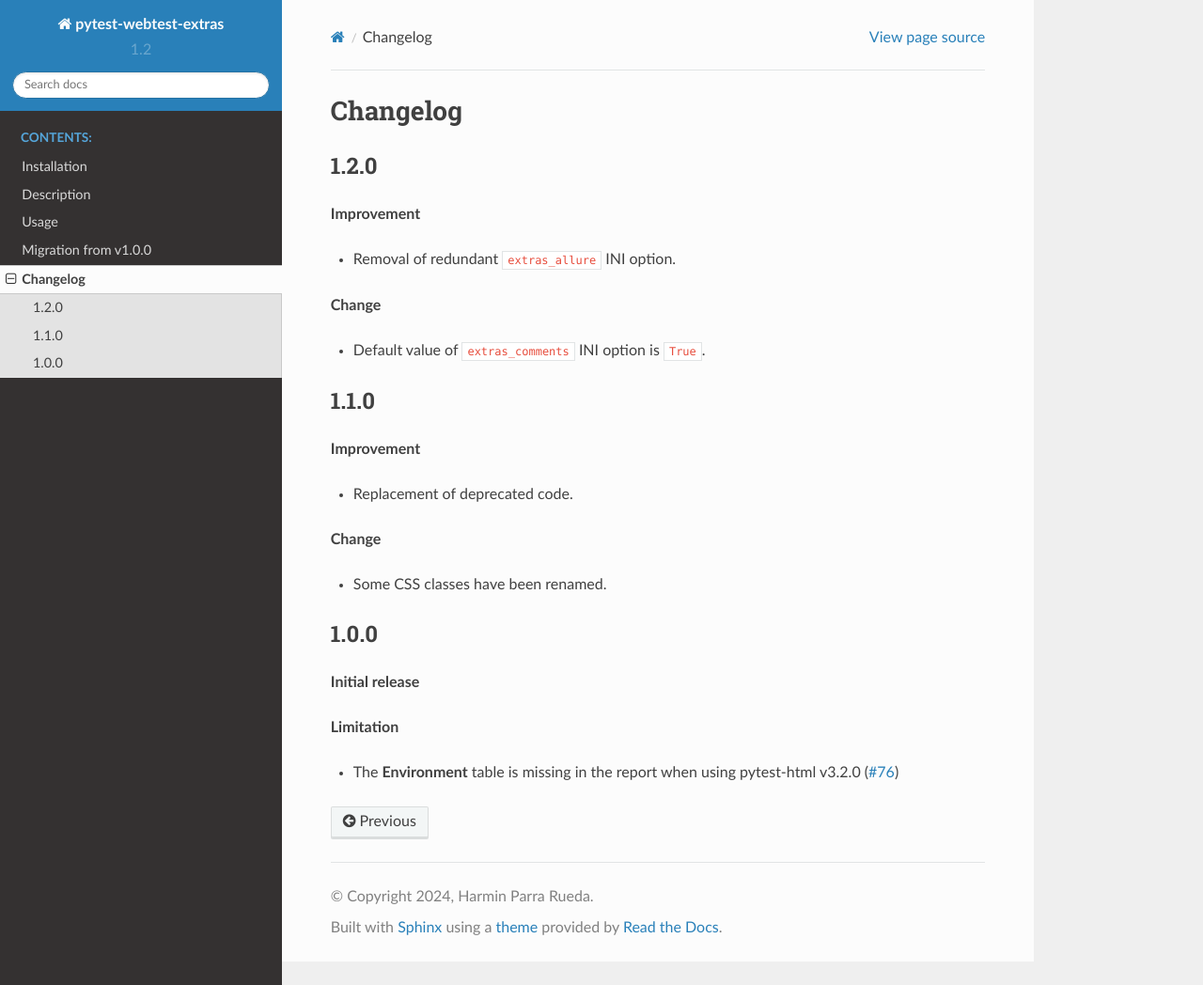
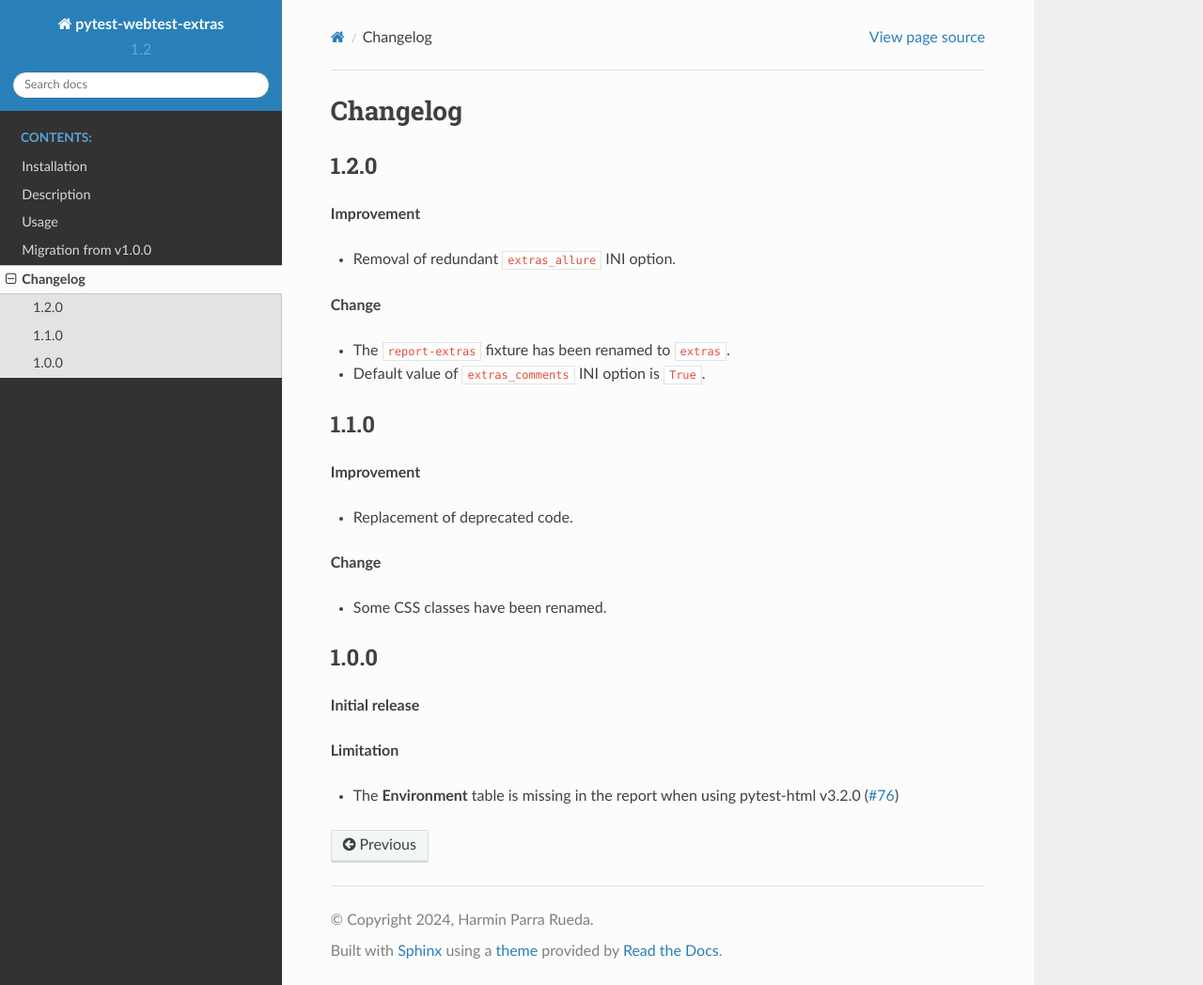
Before and after one commit to harmin-parra/pytest-webtest-extras, a Sphinx documentation site: the page built from docs/changelog.rst, in a window 1280 px wide and 1048 px high. Shown: the whole window at 94% size. Built offline with Sphinx 7.4.7 and the Read the Docs theme 2.0.0, drawn with Linux system fonts in a browser that asks for light colours.

Commit message:
update changelog

```diff
--- a/docs/changelog.rst
+++ b/docs/changelog.rst
@@ -12,6 +12,7 @@ Changelog
 
 **Change**
 
+* The ``report-extras`` fixture has been renamed to ``extras``.
 * Default value of ``extras_comments`` INI option is ``True``.
 
 
```
